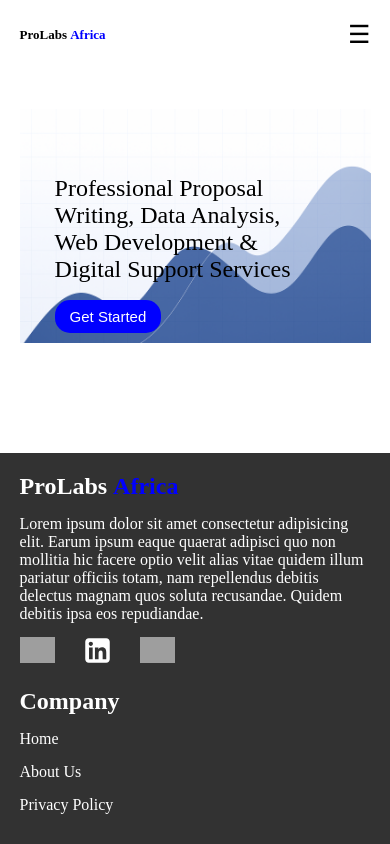
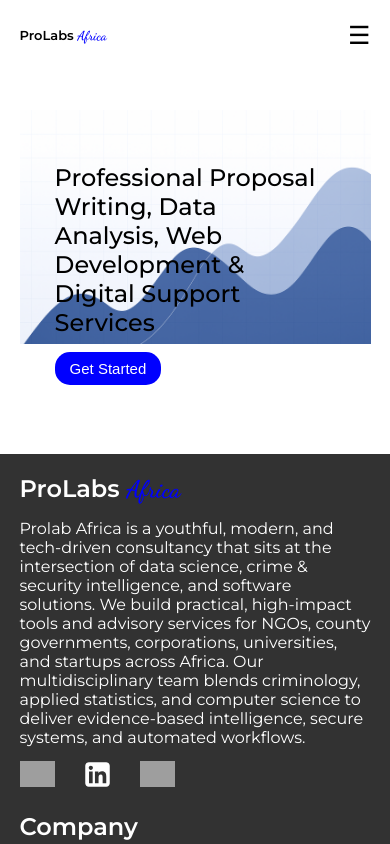
Before and after one commit to kazungu-p/Prolabs-africa, a React (Vite) app: page / in a window 390 px wide. Shown: the top 844 px of the page. Built offline with nearby package versions, Linux system fonts and the light colour scheme; grey boxes are pictures that could not be loaded.

Commit message:
remove lorem ipsum , enhanced resnsponsiveness

```diff
--- a/index.html
+++ b/index.html
@@ -1,9 +1,21 @@
-<!doctype html>
+<!DOCTYPE html>
 <html lang="en">
   <head>
     <meta charset="UTF-8" />
     <meta name="viewport" content="width=device-width, initial-scale=1.0" />
     <title>prolabs-africa</title>
+    <link rel="preconnect" href="https://fonts.googleapis.com" />
+    <link rel="preconnect" href="https://fonts.gstatic.com" crossorigin />
+    <link
+      href="https://fonts.googleapis.com/css2?family=Montserrat:ital,wght@0,100..900;1,100..900&display=swap"
+      rel="stylesheet"
+    />
+    <link rel="preconnect" href="https://fonts.googleapis.com" />
+    <link rel="preconnect" href="https://fonts.gstatic.com" crossorigin />
+    <link
+      href="https://fonts.googleapis.com/css2?family=Dancing+Script:wght@400..700&display=swap"
+      rel="stylesheet"
+    />
   </head>
   <body>
     <div id="root"></div>
--- a/src/assets/styles/footer.css
+++ b/src/assets/styles/footer.css
@@ -42,6 +42,7 @@
 }
 .social-platforms img{
     width: 35px;
+    cursor: pointer;
 }
 .contact-tab{
     display: flex;
--- a/src/assets/styles/hero.css
+++ b/src/assets/styles/hero.css
@@ -11,7 +11,7 @@
     flex-direction: column;
     align-items: flex-start;
     position: absolute;
-    top: 30%;
+    top: 10%;
     left: 10%;
     max-width: 50%;
     gap: 20px;
@@ -20,6 +20,10 @@
 .hero-container-content h2{
     font-size: 2.5em;
     font-weight: 500;
+}
+.hero-container-content h3{
+    font-size: 1.5em;
+    opacity: 0.7;
 }
 .hero-container-content p{
     width: 75%;
@@ -35,19 +39,23 @@
     color: white;
     cursor: pointer;
 }
-@media screen and (max-width:480px){
+@media screen and (max-width:520px){
     .hero-container-content{
         max-width: 100%;
-        top: 20%;
+        top: 8%;
     }
     .hero-container{
-        height: 65vw;
+        height: 70vw;
         background-size: contain;
     }
     .hero-container-content h2{
-        font-size: 25px;
+        font-size: 22px;
+        margin-bottom: 13px;
     }
     .hero-container-content p{
+        display: none;
+    }
+    .hero-container-content h3{
         display: none;
     }
     .hero-container-content .cta{
@@ -58,15 +66,18 @@
 }
 @media screen and (max-width:750px){
     .hero-container-content{
-        max-width: 75%;
-        top: 30%;
+        max-width: 80%;
+        top: 20%;
     }
     .hero-container{
         height: 65vw;
         background-size: contain;
     }
     .hero-container-content h2{
-        font-size: 1.8em;
+        font-size: 1.5em;
+    }
+    .hero-container-content h3{
+        font-size: 1.2em;
     }
     .hero-container-content p{
         display: none;
@@ -83,6 +94,7 @@
         background-size: contain;
     }
     .hero-container-content{
+        top: 25%;
         max-width: 75%;
         gap: 15px;
     }
--- a/src/assets/styles/navbar.css
+++ b/src/assets/styles/navbar.css
@@ -64,11 +64,6 @@
     font-size: 17px;
     font-weight: 600;
   }
-  .nav-links {
-   align-items: center;
-   text-align: center;
-   width: 100%;
-}
 
   .nav-right {
     max-height: 0;
--- a/src/components/Footer.jsx
+++ b/src/components/Footer.jsx
@@ -8,7 +8,7 @@
             <div className="footer-container-information">
                 <div className="company-info">
                     <h2>ProLabs <span>Africa</span></h2>
-                    <p>Lorem ipsum dolor sit amet consectetur adipisicing elit. Earum ipsum eaque quaerat adipisci quo non mollitia hic facere optio velit alias vitae quidem illum pariatur officiis totam, nam repellendus debitis delectus magnam quos soluta recusandae. Quidem debitis ipsa eos repudiandae.</p>
+                    <p>Prolab Africa is a youthful, modern, and tech-driven consultancy that sits at the intersection of data science, crime & security intelligence, and software solutions. We build practical, high-impact tools and advisory services for NGOs, county governments, corporations, universities, and startups across Africa. Our multidisciplinary team blends criminology, applied statistics, and computer science to deliver evidence-based intelligence, secure systems, and automated workflows.</p>
                     <div className="social-platforms">
                         <img src="/images/facebook.svg" alt="facbook icon" />
                         <img src="/images/linkedin.svg" alt="linkedin icon" />
--- a/src/components/Hero.jsx
+++ b/src/components/Hero.jsx
@@ -7,7 +7,7 @@
             <div className="hero-container-content">
                 <h2>Professional Proposal Writing, Data Analysis, Web Development & Digital Support Services</h2>
                 <p>Delivering reliable, high-quality solutions for students, individuals, and organizations worldwide.</p>
-                <h3></h3>
+                <h3>Data • Security • Technology</h3>
                 <button className="cta">Get Started</button>
             </div>
         </div>
--- a/src/index.css
+++ b/src/index.css
@@ -19,6 +19,6 @@
         opacity: 1;
     }
 }
-@keyframes popUp {
-    0%{}
+body{
+    font-family: "Montserrat", sans-serif;
 }
```
